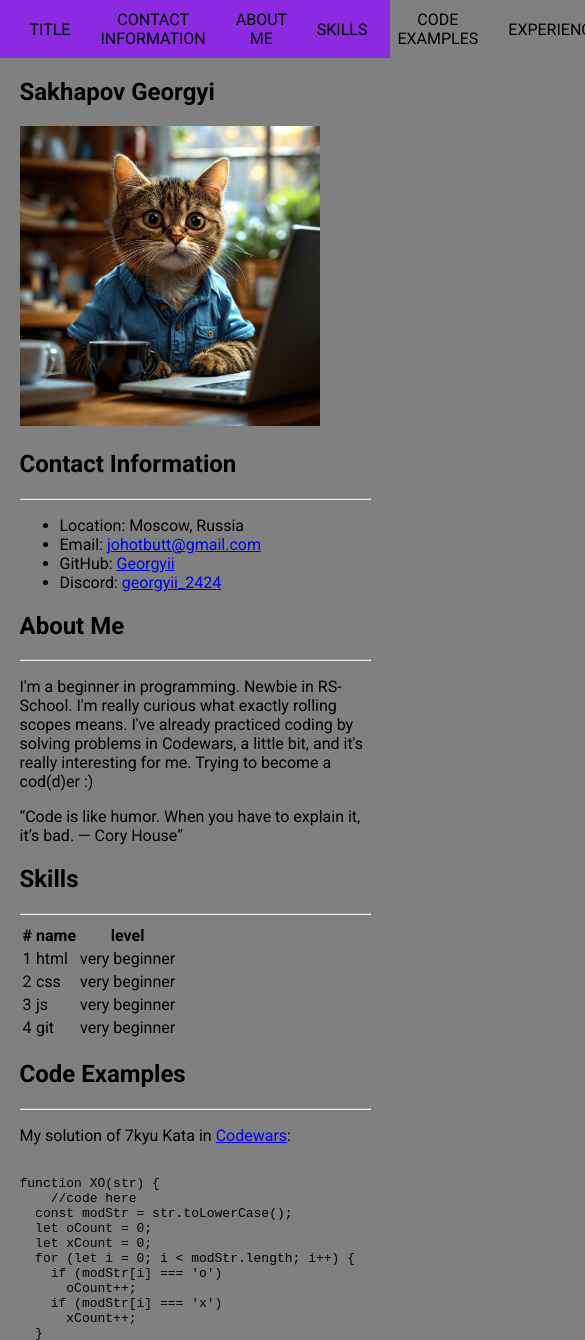
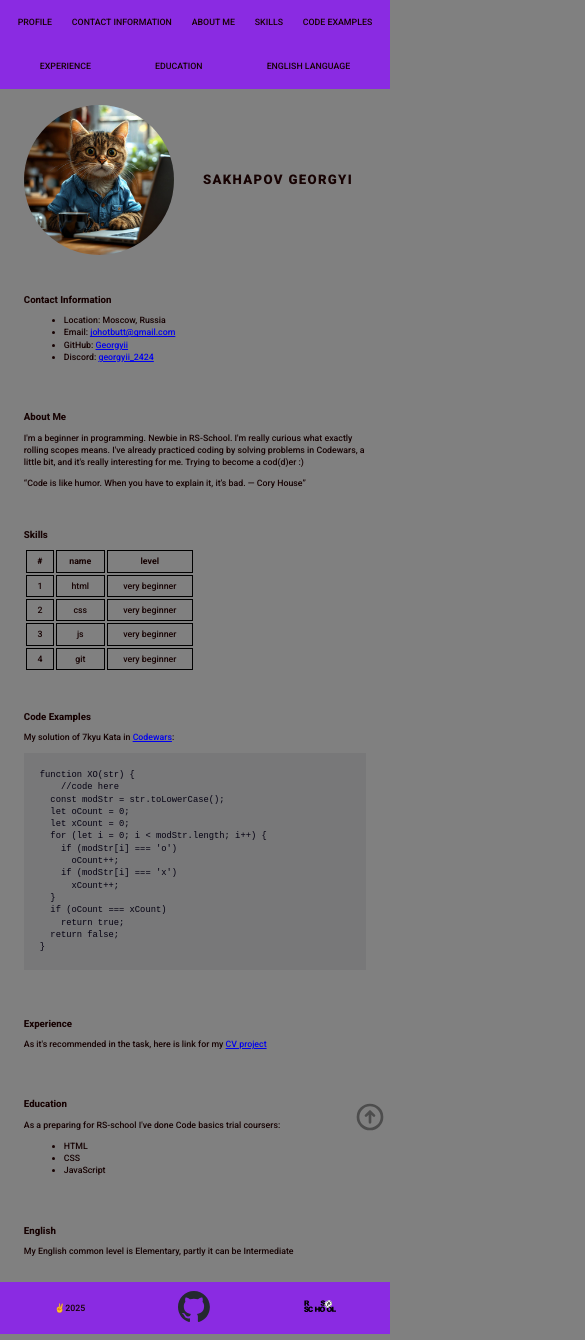
Before and after one commit to Georgyii/rsschool-cv, a plain HTML site: page index.html in a window 390 px wide. Shown: the top 1340 px of the page, 585 px wide, since content can reach past the window. Drawn offline with Linux system fonts and the light colour scheme.

Commit message:
feat: done

```diff
--- a/index.html
+++ b/index.html
@@ -14,7 +14,7 @@
     <div class="wrapper">
       <nav class="nav">
         <ul class="nav-list">
-                    <li class="nav-item"><a class="nav-link" href="#title">title</a></li>
+          <li class="nav-item"><a class="nav-link" href="#profile">profile</a></li>
           <li class="nav-item"><a class="nav-link" href="#contact-information">contact information</a></li>
           <li class="nav-item"><a class="nav-link" href="#about-me">about me</a></li>
           <li class="nav-item"><a class="nav-link" href="#skills">skills</a></li>
@@ -27,17 +27,17 @@
     </div>
   </header>
 
-    <div class="wrapper">
 
-        <main class="main">
-            <section class="title" id="title">
-                <h1>Sakhapov Georgyi</h1>
-                <img src="./assets/avatarProCat.jpeg" alt="cat programmer" class="avatar" width="300" height="300">
+  <main class="main main-container wrapper">
+
+    <section class="section profile" id="profile">
+      <h1 class="section-title profile-title">Sakhapov Georgyi</h1>
+      <img class="profile-img" src="./assets/avatarProCat.jpeg" alt="cat programmer" width="300" height="300">
     </section>
 
-            <section class="contact-information" id="contact-information">
-                <h2>Contact Information</h2>
-                <hr>
+    <section class="section contact-information" id="contact-information">
+      <h2 class="section-title">Contact Information</h2>
+
       <ul>
         <li>Location: Moscow, Russia</li>
         <li>Email: <a href="mailto:">johotbutt@gmail.com</a></li>
@@ -46,9 +46,9 @@
       </ul>
     </section>
 
-            <section class="about-me" id="about-me">
-                <h2>About Me</h2>
-                <hr>
+    <section class="section about-me" id="about-me">
+      <h2 class="section-title">About Me</h2>
+
       <p>I'm a beginner in programming. Newbie in RS-School. I'm really curious what exactly rolling scopes
         means.
         I've already practiced coding by solving problems in Codewars, a little bit, and it's really
@@ -58,9 +58,9 @@
       <q>Code is like humor. When you have to explain it, it’s bad. — Cory House</q>
     </section>
 
-            <section class="skills" id="skills">
-                <h2>Skills</h2>
-                <hr>
+    <section class="section skills" id="skills">
+      <h2 class="section-title">Skills</h2>
+
       <table>
         <thead>
           <tr>
@@ -94,18 +94,18 @@
       </table>
     </section>
 
-            <section class="code-examples" id="code-examples">
-                <h2>Code Examples</h2>
-                <hr>
+    <section class="section code-examples" id="code-examples">
+      <h2 class="section-title">Code Examples</h2>
+
       <p>My solution of 7kyu Kata in <a href="https://www.codewars.com/kata/55908aad6620c066bc00002a"
           title="7kyu task">Codewars</a>:</p>
-                <pre><code>
+      <pre class="code"><code >
 function XO(str) {
     //code here
   const modStr = str.toLowerCase();
   let oCount = 0;
   let xCount = 0;
-  for (let i = 0; i < modStr.length; i++) {
+  for (let i = 0; i &lt; modStr.length; i++) {
     if (modStr[i] === 'o')
       oCount++;
     if (modStr[i] === 'x')
@@ -118,16 +118,16 @@ function XO(str) {
             </code></pre>
     </section>
 
-            <section class="experience">
-                <h2>Experience</h2>
-                <hr>
-                <p>As it's recommended in the task, here is link for my <a
-                        href="https://github.com/Georgyii/rsschool-cv" title="cv project">CV project</a></p>
+    <section class="section experience">
+      <h2 class="section-title">Experience</h2>
+
+      <p>As it's recommended in the task, here is link for my <a href="https://github.com/Georgyii/rsschool-cv"
+          title="cv project">CV project</a></p>
     </section>
 
-            <section class="education" id="education">
-                <h2>Education</h2>
-                <hr>
+    <section class="section education" id="education">
+      <h2 class="section-title">Education</h2>
+
       <p>As a preparing for RS-school I've done Code basics trial coursers:</p>
       <ul>
         <li>HTML</li>
@@ -136,20 +136,26 @@ function XO(str) {
       </ul>
     </section>
 
-            <section class="english-language" id="english-language">
-                <h2>English Language</h2>
-                <hr>
+    <section class="section english-language" id="english-language">
+      <h2 class="section-title">English</h2>
+
       <p>My English common level is Elementary, partly it can be Intermediate</p>
     </section>
-            <div class="to-top-arrow"><a href="#">⬆️</a></div>
+
+    <div class="to-top-arrow-start">
+      <a class="icon to-top-arrow" href="#"></a>
+    </div>
+
   </main>
 
-    </div>
 
   <footer class="footer">
     <div class="wrapper">
-            <a href="https://rs.school/courses/javascript-ru"><span class="github-logo">RS-School</a>
-            <a href="https://github.com/Georgyii"><span class="github-logo"></span>Georgyii</a>
+      <div class="footer-container">
+        <span class="footer-item">✌️2025</span>
+        <a href="https://github.com/Georgyii"><span class="icon github-logo"></span></a>
+        <a href="https://rs.school/courses/javascript-ru"><span class="icon rsschool-logo"></span></a>
+      </div>
     </div>
   </footer>
 </body>
--- a/style.css
+++ b/style.css
@@ -6,6 +6,19 @@
 
 html {
   scroll-behavior: smooth;
+  font-size: calc(10px + 0.5vw);
+}
+
+@media (max-width: 1024px) {
+  html {
+    font-size: 10px;
+  }
+}
+
+@media (max-width: 768px) {
+  html {
+    font-size: 8px;
+  }
 }
 
 body {
@@ -13,19 +26,38 @@ body {
   display: flex;
   flex-direction: column;
   justify-content: space-between;
-    font-family: "Roboto", sans-serif;
   margin: 0;
   padding: 0;
+  font-family: "Roboto", sans-serif;
+  font-size: 1.1rem;
+  font-weight: 500;
+  line-height: 1.4;
+  color: #160202;
 }
 
 .main {
   flex: 1;
+  position: relative;
 }
 
 .wrapper {
   max-width: 1440px;
   margin: 0 auto;
-    padding: 0 5%;
+  padding: 0 2%;
+}
+
+.icon {
+  display: inline-block;
+  width: 4rem;
+  height: 4rem;
+  background-repeat: no-repeat;
+  background-position: center;
+  background-size: contain;
+}
+
+a:hover,
+a:focus {
+  opacity: 0.5;
 }
 
 body {
@@ -41,19 +73,20 @@ body {
   display: flex;
   justify-content: space-around;
   align-items: center;
-    gap: 10px;
   list-style: none;
   padding: 0;
   margin: 0;
 }
 
-.nav-item {
-    flex-grow: 1;
+@media (max-width: 650px) {
+  .nav-list {
+    flex-wrap: wrap;
+  }
 }
 
 .nav-link {
   display: block;
-    padding: 10px;
+  padding: 2rem 1rem;
   text-align: center;
   text-transform: uppercase;
   text-decoration: none;
@@ -63,7 +96,128 @@ body {
 
 .nav-link:hover,
 .nav-link:focus {
-    opacity: 0.5;
-    scale: 1.1;
+  transform: scale(1.1);
   transition: all 0.1s;
 }
+
+.main-container {
+  display: flex;
+  flex-wrap: wrap;
+}
+
+.section {
+  width: 50%;
+  padding: 2rem;
+}
+
+@media (max-width: 768px) {
+  .section {
+    width: 100%;
+  }
+}
+
+.section-title {
+  font-size: 2em;
+  font-weight: 800;
+  line-height: 1.1;
+}
+
+@media (max-width: 768px) {
+  .section-title {
+    font-size: 1.1em;
+  }
+}
+
+.profile {
+  width: 100%;
+  display: flex;
+  flex-direction: row-reverse;
+  justify-content: space-between;
+  gap: 2rem;
+}
+
+.profile-img {
+  border-radius: 180px;
+  transition: all 0.3s;
+}
+
+.profile-img:hover {
+  transform: scale(1.1);
+  transition: all 0.1s;
+}
+
+@media (max-width: 768px) {
+  .profile-img {
+    width: 150px;
+    height: 150px;
+  }
+}
+
+.profile-title {
+  flex: 1;
+  display: inline-block;
+  text-align: center;
+  margin: auto;
+  font-size: 3.5em;
+  text-transform: uppercase;
+  font-weight: 900;
+  line-height: 1.3;
+  letter-spacing: 0.1em;
+}
+
+@media (max-width: 768px) {
+  .profile-title {
+    font-size: 1.5em;
+  }
+}
+
+table {
+  width: 50%;
+}
+
+th,
+td {
+  border: solid 1px black;
+  text-align: center;
+  padding: 0.5rem 1rem;
+}
+
+.code {
+  background-color: #04011211;
+  color: #040112;
+  padding: 0.5rem 2rem;
+  overflow: auto;
+}
+
+.to-top-arrow-start {
+  position: absolute;
+  top: 120vh;
+  right: 1vw;
+  bottom: 0;
+}
+
+.to-top-arrow {
+  position: sticky;
+  top: 90vh;
+  background-image: url('./assets/arrow-circle-up-svgrepo-com.svg');
+  opacity: 0.4;
+}
+
+.to-top-arrow:hover {
+  opacity: 0.8;
+}
+
+.footer-container {
+  display: flex;
+  justify-content: space-around;
+  align-items: center;
+  padding: 1rem 0;
+}
+
+.rsschool-logo {
+  background-image: url('./assets/rs-school-logo.svg');
+}
+
+.github-logo {
+  background-image: url('./assets/github-mark.svg');
+}
```
Also changed, not shown: assets/arrow-circle-up-svgrepo-com.svg (added). Lines whose indentation alone changed are shown as unchanged.
